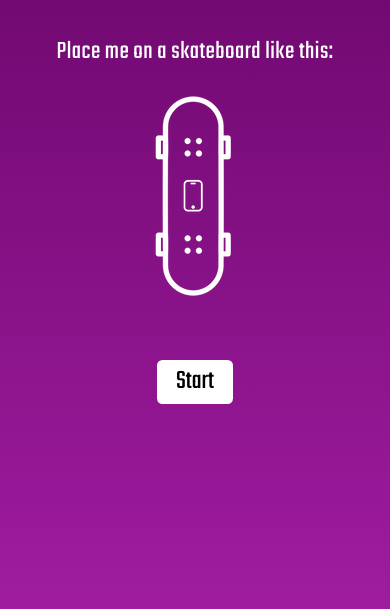
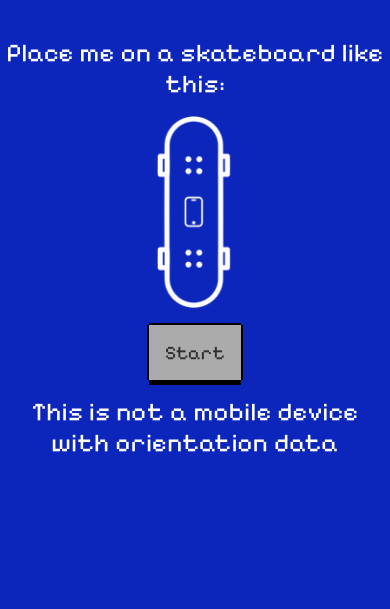
Before and after one commit to olavstoppen/OT-Rush, a website: page public/mobile/index.html in a window 390 px wide. Shown: the part 235-844 px from the top of the page. Drawn offline with nearby package versions, Linux system fonts and the light colour scheme; files that its build step writes are made by us from their sources; no server answers; a web font is replaced by a local one.

Commit message:
revamp the mobile version

```diff
--- a/public/desktop/styles/global.css
+++ b/public/desktop/styles/global.css
@@ -60,6 +60,29 @@ cursor: none; /* Hide the default cursor */
     color:white;
     position: relative;
     box-shadow: inset -2px 2px 1px 1px grey, inset -2px -2px 1px 1px lightgray, inset 2px 0px 1px 1px lightgray;
+  }
+
+  .btn:disabled {
+    background-color: #ababab;
+    color: #2f2f2f;
+    border: none;
+    box-shadow: none;
+
+  }
+  .btn:disabled:hover {
+    background-color: #ababab;
+    color: #2f2f2f;
+    border: none;
+    box-shadow: none;
+
+  }
+  .btn:disabled:active {
+    background-color: #ababab;
+    color: #2f2f2f;
+    border: none;
+    box-shadow: none;
+    top: 0;
+
   }
 
   .btn:hover {
--- a/public/mobile/index.html
+++ b/public/mobile/index.html
@@ -4,11 +4,10 @@
     <meta charset="UTF-8" />
     <meta name="viewport" content="width=device-width, initial-scale=1.0" />
     <meta http-equiv="X-UA-Compatible" content="ie=edge" />
-    <link
-      href="https://fonts.googleapis.com/css?family=Permanent+Marker|Teko:400"
-      rel="stylesheet"
-    />
+    <link rel="preconnect" href="https://fonts.gstatic.com" crossorigin>
+    <link href="https://fonts.googleapis.com/css2?family=Pixelify+Sans&family=Vesper+Libre:wght@400;500;900&display=swap" rel="stylesheet">
     <title>Hoverboard controller</title>
+    <link rel="stylesheet" href="../styles/global.css" />
     <link rel="stylesheet" href="style.css" />
   </head>
   <body>
@@ -16,7 +15,7 @@
       <h1 class="title">OT BOARD</h1>
       <p>Place me on a skateboard like this:</p>
       <img src="white.png" alt="" />
-      <button id="start-btn">Start</button>
+      <button class="btn" id="start-btn">Start</button>
       <p id="status"></p>
     </main>
 
--- a/public/mobile/index.js
+++ b/public/mobile/index.js
@@ -4,11 +4,15 @@ window.onload = function(){
     noSleep.disable();
     const socket = io();
     const button = document.getElementById("start-btn");
+    const status = document.getElementById("status");
 
     if(isMobile()){
         function handleOrientation(e){
             if(ready){
                 socket.emit('orientation', e.gamma);
+
+                status.textContent = "Orientation data: " + e.gamma
+
             }
         }
 
@@ -16,13 +20,25 @@ window.onload = function(){
         button.addEventListener('click', enableNoSleep, false);
 
         function enableNoSleep() {
-            console.log("hello");
+            if (!ready) {
 
-            socket.emit('mobile connected');
-            socket.on('start', () => ready = true)
-            noSleep.enable();
-            button.removeEventListener('touchstart', enableNoSleep, false);
+                console.log("hello");
+
+                socket.emit('mobile connected');
+                socket.on('start', () => ready = true)
+                noSleep.enable();
+                button.textContent = "Running..."
+                status.textContent = "Readying the socket..."
+            } else {
+
+
+            }
         }
+    } else {
+        button.disabled = true;
+        status.textContent = "This is not a mobile device with orientation data"
+
+
     }
 }
 
--- a/public/mobile/style.css
+++ b/public/mobile/style.css
@@ -6,19 +6,19 @@ body {
     margin: 0;
     background-repeat: no-repeat;
     background-attachment: fixed;
-    background: linear-gradient(#610261,#9f1c9f);
+    background-color: var(--ot-color-blue-2);
+    ;
     color: white;
     text-align: center;
     display: flex;
     justify-content: center;
     align-items: center;
-    font-family: 'Teko', Arial;
+
 }
 
 h1.title{
     font-size: 3em;
     margin-bottom: 1em;
-    font-family: "Permanent Marker", "Helvetica";
     display: block;
     margin-top: 0;
 }
@@ -34,19 +34,19 @@ p{
 }
 
 main{
-    display: block;
+    display: flex;
+    gap: 16px;
+    flex-direction: column;
+    justify-content: center;
+    align-items: center;
 }
 
-main button{
-    background: white;
-    padding: .1em .7em;
-    border-radius: .2em;
-    display: block;
-    margin: 2em auto;
-    font-size: 1.7em;
-    border : none;
-    font-family: "Teko";
+
+main img {
+
+    width: 80px;
 }
+
 
 @media only screen and (min-width: 500px) {
     .desktop-message{
```
